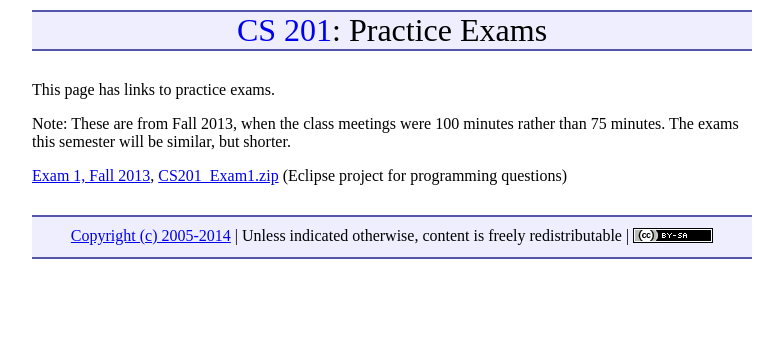
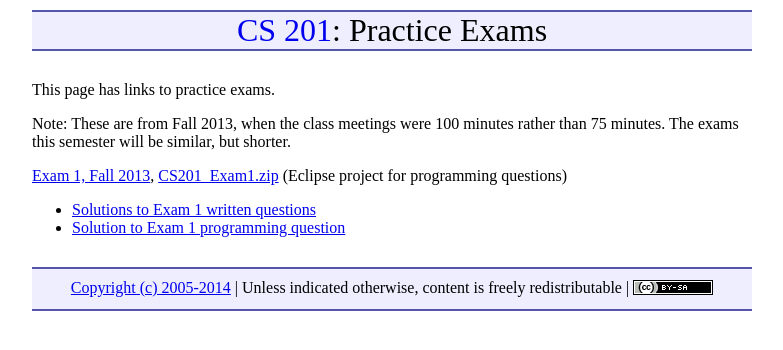
Before and after one commit to ycpcs/cs201-fall2014, a Jekyll site: the page built from practice/index.md, in a window 1280 px wide. Shown: the top 350 px of the page, without its empty margins (248-1031 px from the left). Built offline with Jekyll 4.4.1, drawn with Linux system fonts in a browser that asks for light colours; nearby versions of some CDN libraries; Markdown is read by kramdown in place of the engine named in the settings.

Commit message:
solution to first practice exam

```diff
--- a/practice/index.md
+++ b/practice/index.md
@@ -8,3 +8,6 @@ This page has links to practice exams.
 Note: These are from Fall 2013, when the class meetings were 100 minutes rather than 75 minutes.  The exams this semester will be similar, but shorter.
 
 [Exam 1, Fall 2013](cs201-fall2013-exam1.pdf), [CS201\_Exam1.zip](CS201_Exam1.zip) (Eclipse project for programming questions)
+
+* [Solutions to Exam 1 written questions](cs201-fall2013-exam1-solution.pdf)
+* [Solution to Exam 1 programming question](CS201_Exam1_Solution.zip)
```
Also changed, not shown: index.md (+1 -0 lines), 2 other files.
